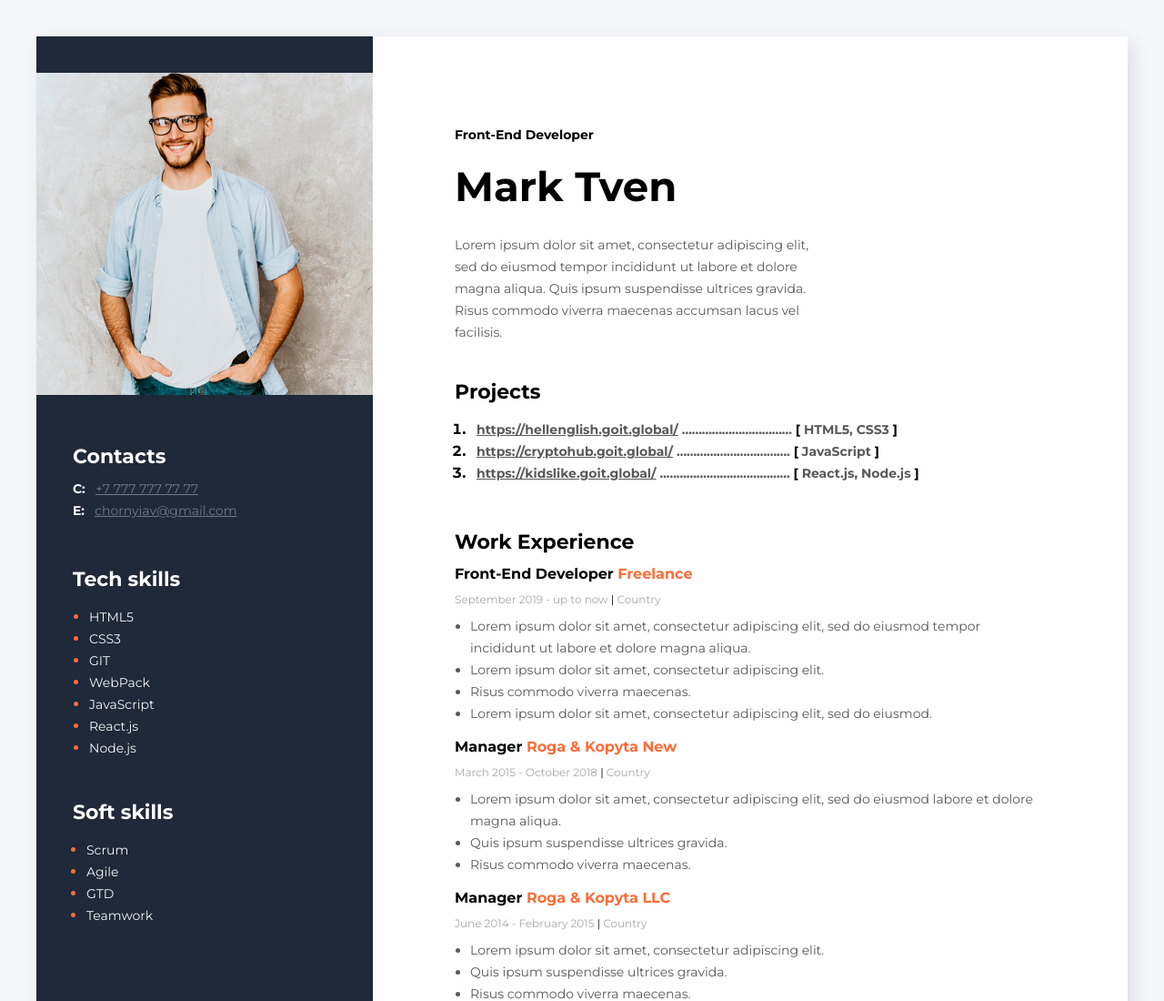
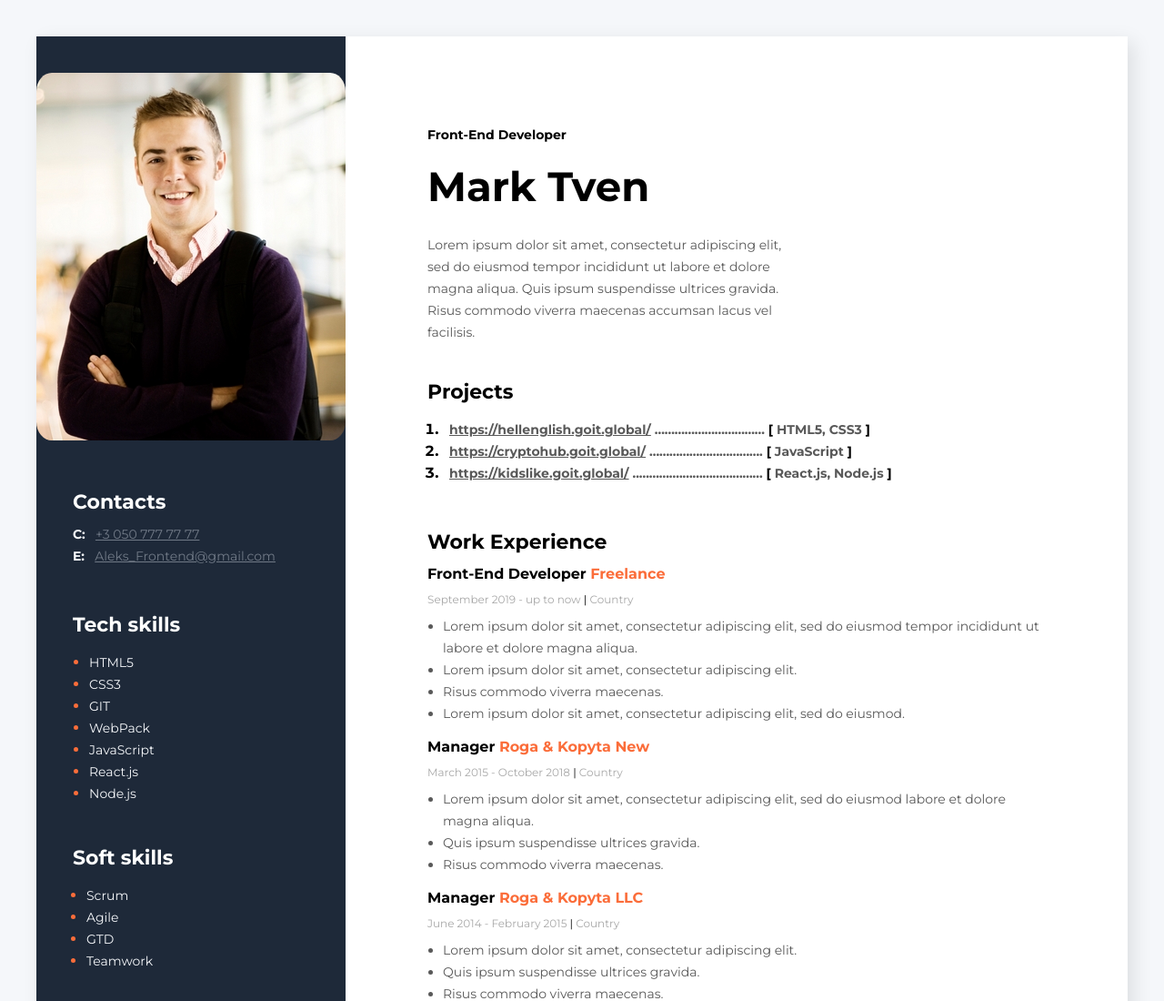
Before and after one commit to Shuricella/my-resume-GO-IT-, a plain HTML site: page index.html in a window 1280 px wide. Shown: the top 1100 px of the page at 91% size. Drawn offline with Linux system fonts and the light colour scheme.

Commit message:
commit_10

```diff
--- a/CSS/style.css
+++ b/CSS/style.css
@@ -17,6 +17,10 @@ body{
             background: #1E2939;
             width: 370px;
             padding-top: 40px;}
+
+        .img-photo{
+            border-radius: 5%;
+        }
 
         .contacts-section{
             margin-top: 50px;
--- a/index.html
+++ b/index.html
@@ -20,18 +20,18 @@
 
         <!-- Left - sidebar -->
         <aside class="left-side-bar">
-            <img src="img/photo_CV.jpg" alt="My photo">
+            <img class="img-photo" src="img/CV_photo.jpg" alt="My photo">
 
             <!-- Contacts saction -->
             <div class="contacts-section">
                 <h3 class="side-bar-title">Contacts</h3>
                 <div>
                     <span class="contacts-section-type">C:</span>
-                    <a href="tel:+77777777777" class="contacts-section-link">+7 777 777 77 77</a>
+                    <a href="tel:+30507777777" class="contacts-section-link">+3 050 777 77 77</a>
                 </div>
                 <div>
                     <span class="contacts-section-type">E:</span>
-                    <a href="mailto:chornyiav@gmail.com" class="contacts-section-link">chornyiav@gmail.com</a>
+                    <a href="Aleks_Frontend@gmail.com" class="contacts-section-link">Aleks_Frontend@gmail.com</a>
                 </div>
             </div>
 
```
Also changed, not shown: img/CV_photo.jpg (added).
